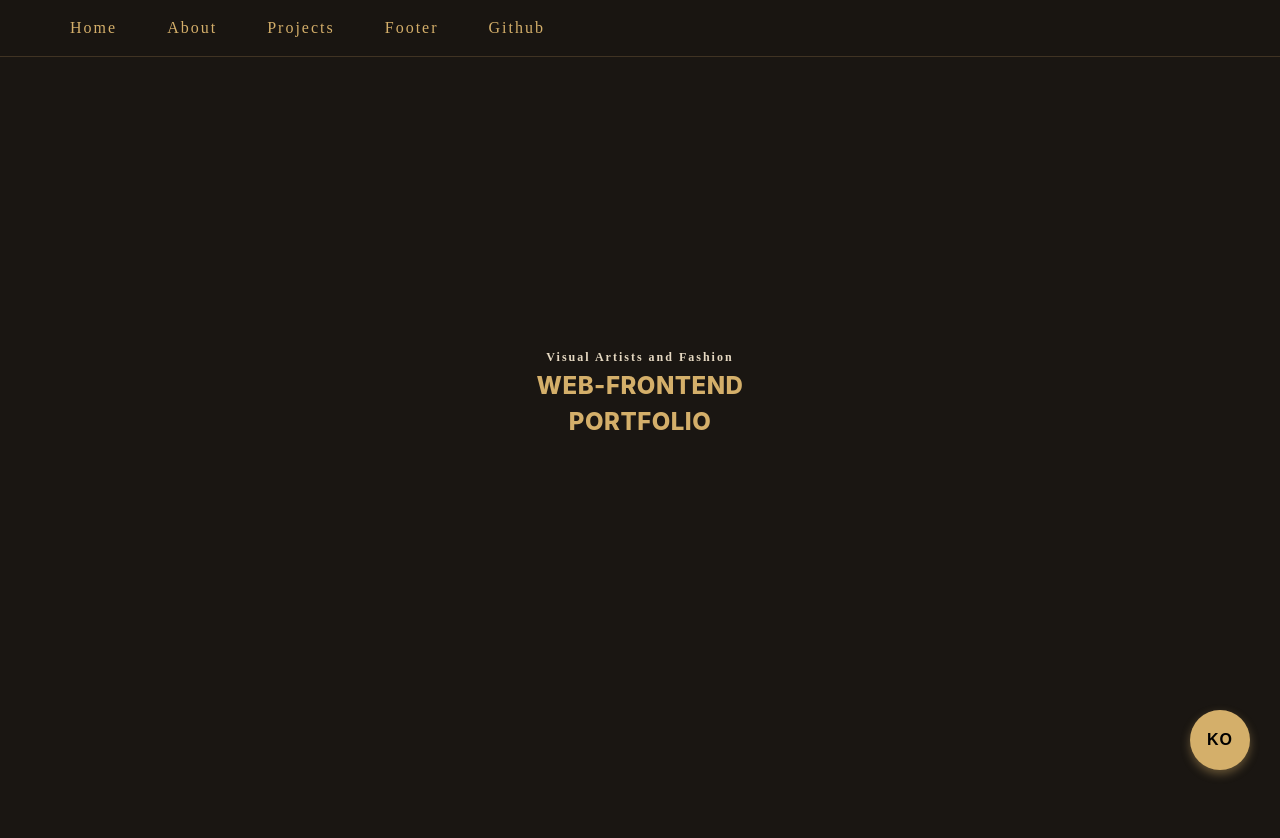
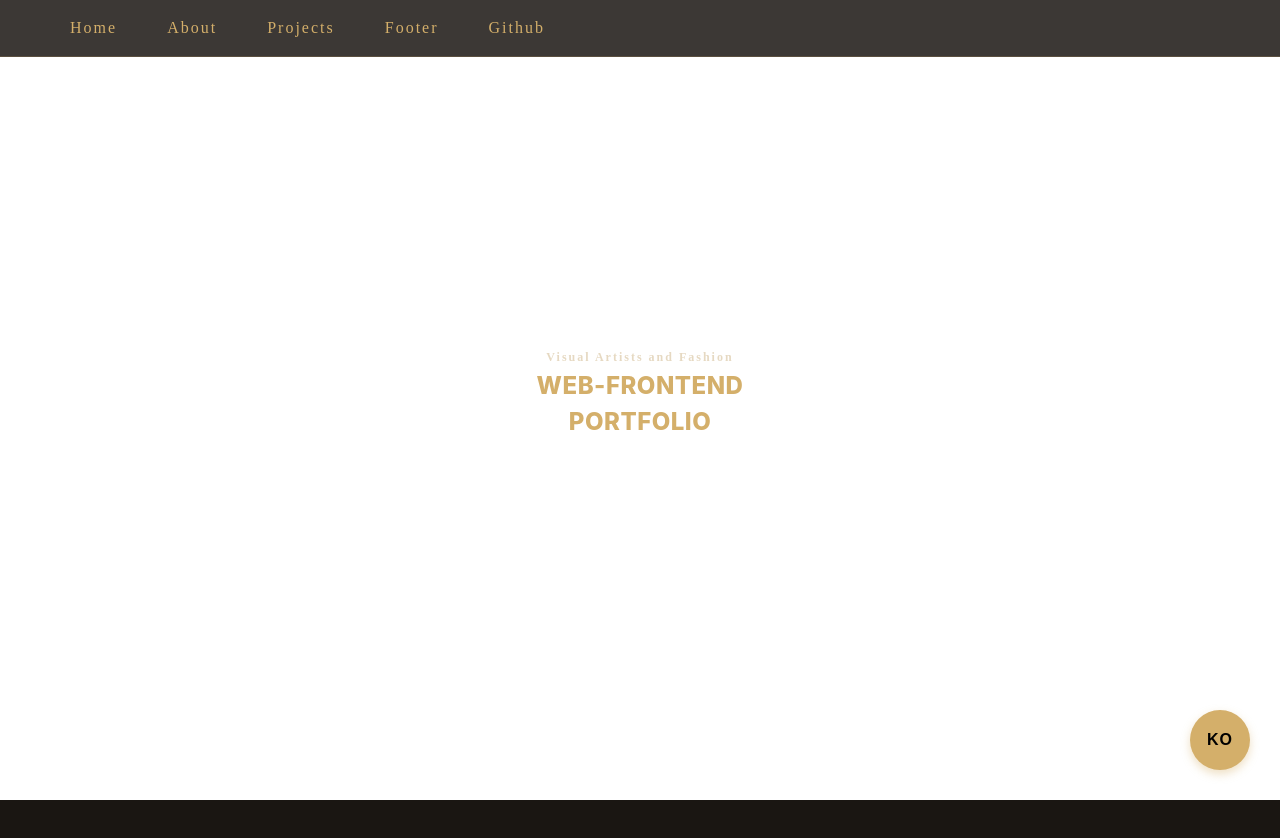
Before and after one commit to KimJungJae369/portfolio2, a React (Vite) app: page / in a window 1280 px wide. Shown: the top 838 px of the page. Built offline with nearby package versions, Linux system fonts and the light colour scheme; a web font is replaced by a local one.

Commit message:
feat: Change section to fixed and remove Projects margin-top when scrolled out

```diff
--- a/src/WEB/Projects/Projects.css
+++ b/src/WEB/Projects/Projects.css
@@ -22,6 +22,7 @@
 }
 
 body.section-scrolled-out #projects_section {
+    margin-top: 0;
     transform: translateY(0);
     opacity: 1;
     pointer-events: auto;
--- a/src/WEB/Section/Section.css
+++ b/src/WEB/Section/Section.css
@@ -5,8 +5,9 @@ img{
 }
 
 section{
-    position: sticky;
+    position: fixed;
     top: 0;
+    left: 0;
     width: 100%;
     height: 100vh;
     margin: 0;
@@ -37,6 +38,7 @@ body.section-scrolled-out section {
     visibility: hidden;
     opacity: 0;
     transform: translateY(-30px);
+    pointer-events: none;
 }
 
 section>h1{
```
